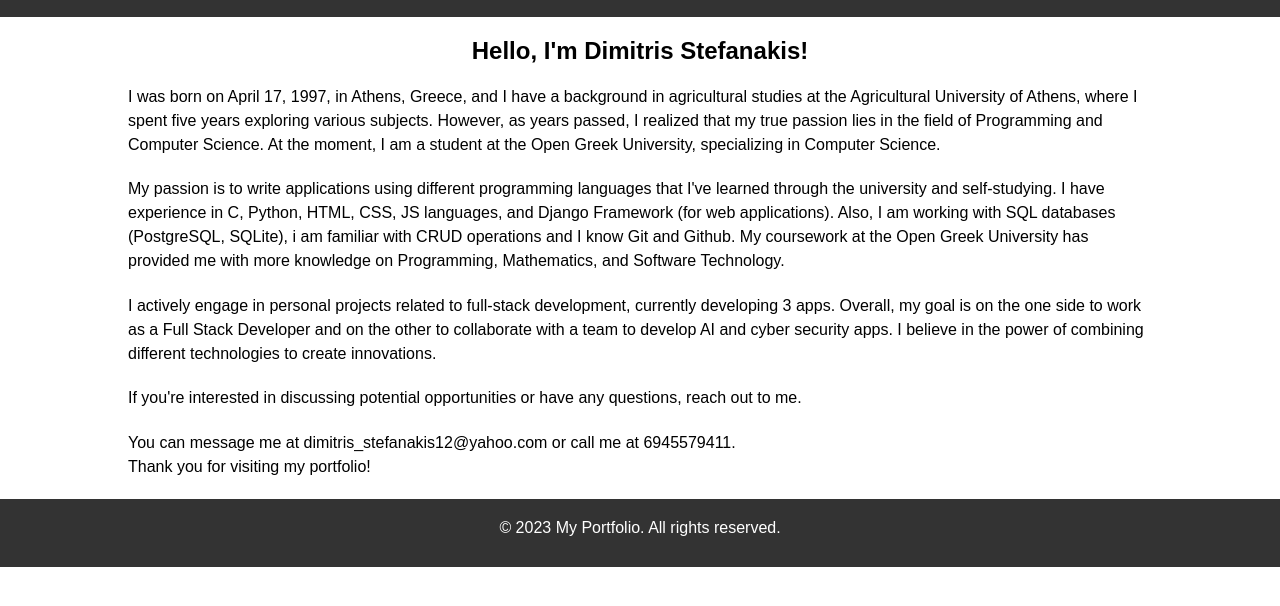
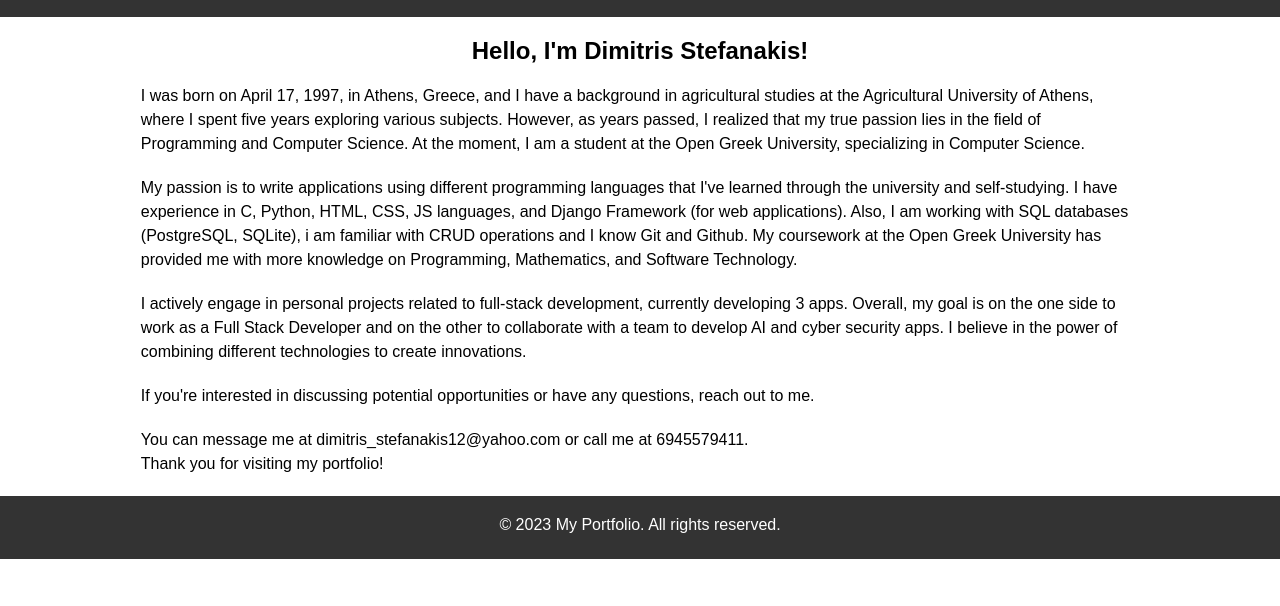
Before and after one commit to newballoon/Know-Me-Better, a plain HTML site: page index.html in a window 1280 px wide. Shown: the part 110-716 px from the top of the page. Drawn offline with Linux system fonts and the light colour scheme.

Commit message:
Update portfolio_style.css
20/9/25 update css

```diff
--- a/portfolio_style.css
+++ b/portfolio_style.css
@@ -1 +1 @@
-body{margin: 0;  padding: 0;  font-family: Arial, sans-serif;}header{background-color: #333;  color: #fff;  text-align: center;  padding: 20px;}h1{margin: 0;  padding: 2%;}main{padding: 0 10%;}main p{margin: 2% 0;  line-height: 1.5;}h2{text-align: center;}footer{background-color: #333;  color: #fff;  text-align: center; padding: 10px;}footer p{margin: 0; padding: 10px; padding-bottom: 20px;}@media screen and (max-width: 768px){main{padding: 0 5%;}}@media screen and(max-width: 480px){main{padding: 0 3%;}h1{padding: 2% 5%;}}
+body{margin: 0;  padding: 0;  font-family: Arial, sans-serif;}header{background-color: #333;  color: #fff;  text-align: center;  padding: 20px;}h1{margin: 0;  padding: 2%;}main{padding: 0 11%;}main p{margin: 2% 0;  line-height: 1.5;}h2{text-align: center;}footer{background-color: #333;  color: #fff;  text-align: center; padding: 10px;}footer p{margin: 0; padding: 10px; padding-bottom: 15px;}@media screen and (max-width: 768px){main{padding: 0 5%;}}@media screen and(max-width: 480px){main{padding: 0 3%;}h1{padding: 2% 5%;}}
```
